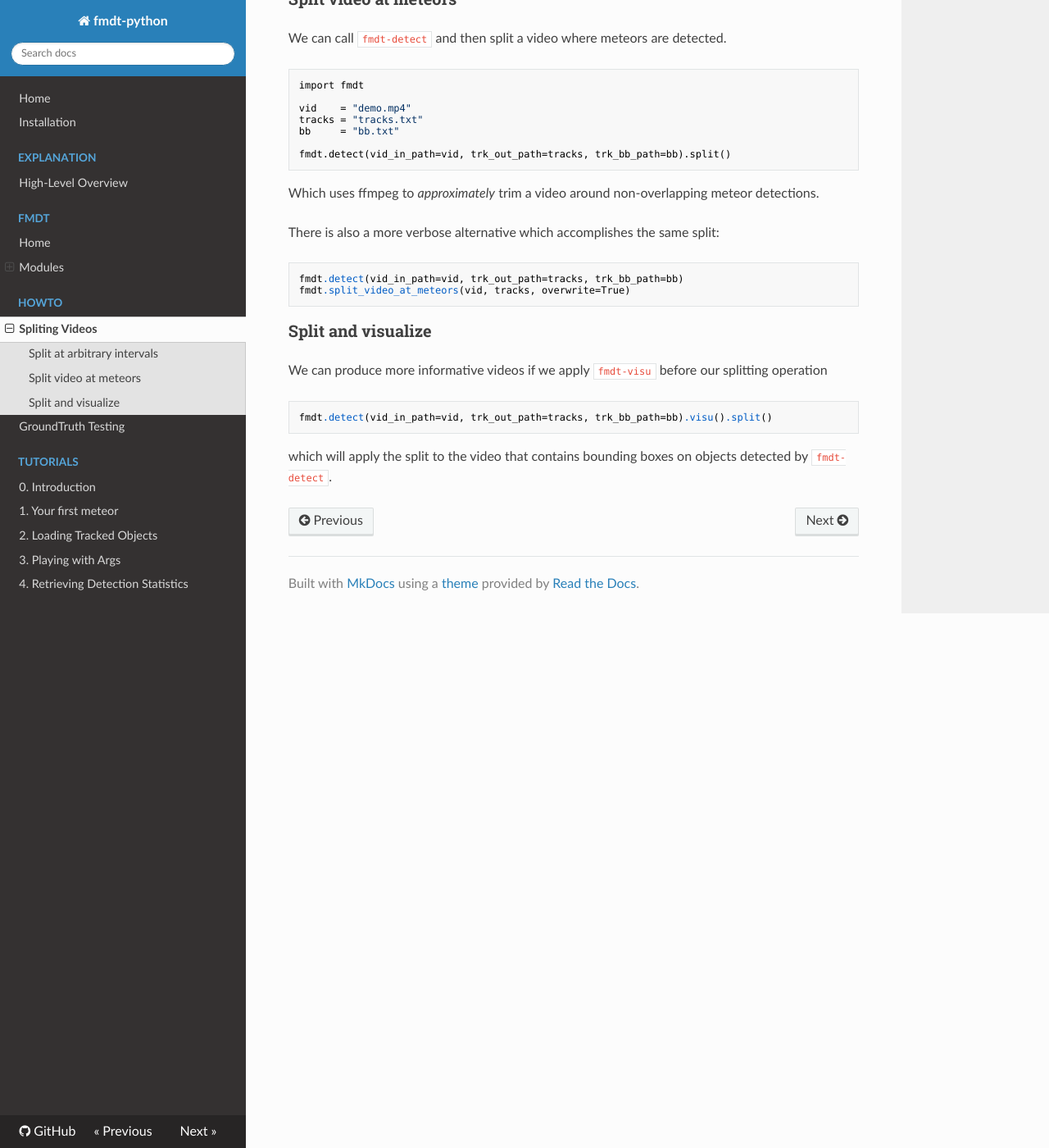
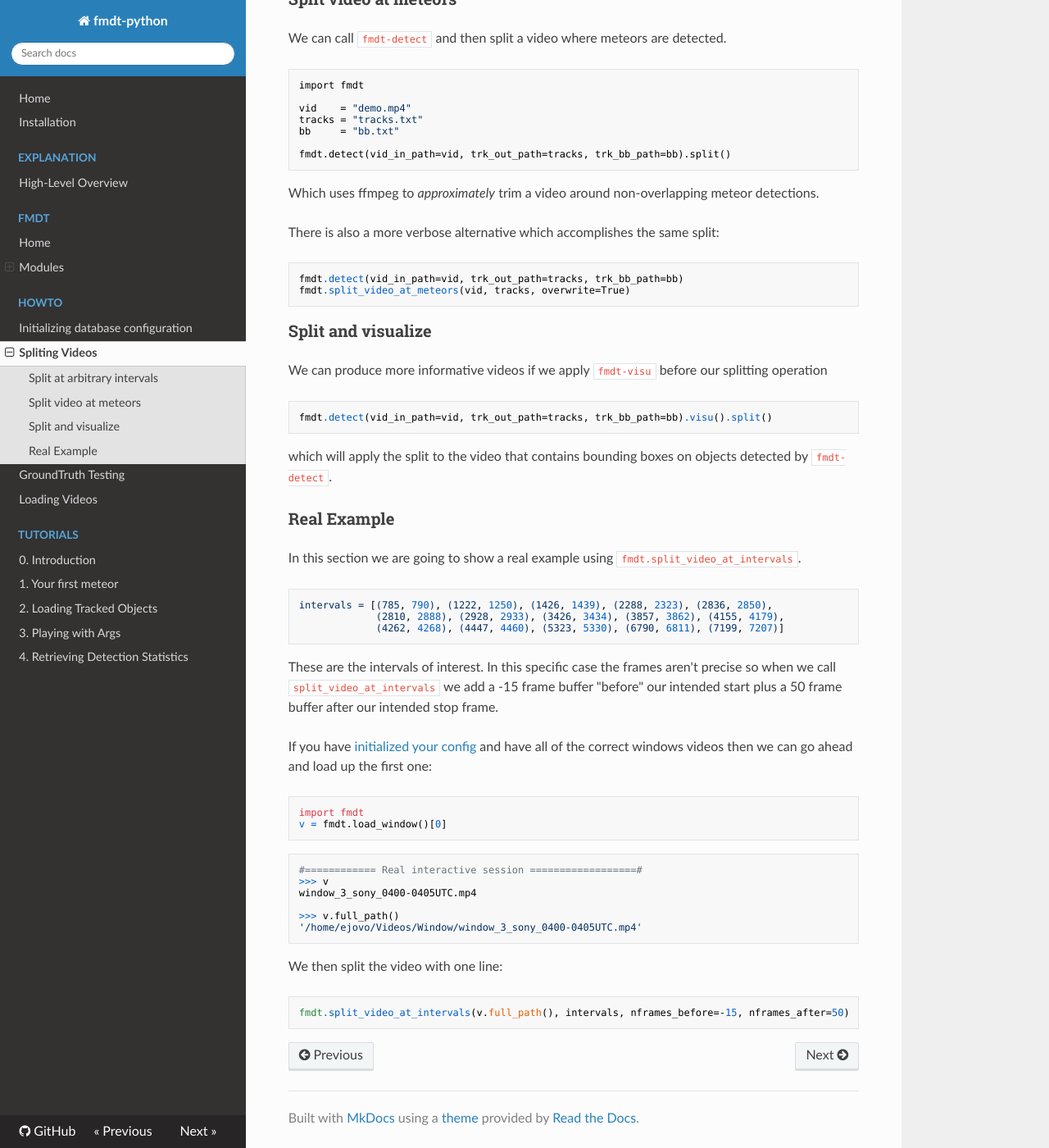
Before and after one commit to ejovo13/fmdt_python_clean, an MkDocs documentation site: the page built from docs/howto/1_video_decomposition.md, in a window 1280 px wide and 1400 px high, scrolled down 849 px. Shown: the whole window at 82% size. Built offline with MkDocs 1.6.1, drawn with Linux system fonts in a browser that asks for light colours; nearby versions of some CDN libraries.

Commit message:
update docs

````diff
--- a/docs/howto/1_video_decomposition.md
+++ b/docs/howto/1_video_decomposition.md
@@ -72,3 +72,39 @@ fmdt.detect(vid_in_path=vid, trk_out_path=tracks, trk_bb_path=bb).visu().split()
 
 which will apply the split to the video that contains bounding boxes on objects
 detected by `fmdt-detect`.
+
+### Real Example
+
+In this section we are going to show a real example using `fmdt.split_video_at_intervals`.
+
+```
+intervals = [(785, 790), (1222, 1250), (1426, 1439), (2288, 2323), (2836, 2850),
+             (2810, 2888), (2928, 2933), (3426, 3434), (3857, 3862), (4155, 4179),
+             (4262, 4268), (4447, 4460), (5323, 5330), (6790, 6811), (7199, 7207)]
+```
+
+These are the intervals of interest. In this specific case the frames aren't precise so
+when we call `split_video_at_intervals` we add a -15 frame buffer "before" our intended start plus a
+50 frame buffer after our intended stop frame.
+
+If you have [initialized your config](0_initialization.md) and have all of the correct windows videos then we can go ahead and load up the first one:
+
+```
+import fmdt
+v = fmdt.load_window()[0]
+```
+
+```
+#============ Real interactive session ==================#
+>>> v
+window_3_sony_0400-0405UTC.mp4
+
+>>> v.full_path()
+'/home/ejovo/Videos/Window/window_3_sony_0400-0405UTC.mp4'
+```
+
+We then split the video with one line:
+
+```
+fmdt.split_video_at_intervals(v.full_path(), intervals, nframes_before=-15, nframes_after=50)
+```
--- a/mkdocs.yml
+++ b/mkdocs.yml
@@ -6,5 +6,7 @@ site_author: Evan Voyles
 repo_url: https://github.com/ejovo13/fmdt_python_clean
 
 theme:
+  features:
+    - content.code.copy
   name: readthedocs
   # hljs_style: monokai
````
Also changed, not shown: docs/howto/0_initialization.md (added, +63 -0 lines), docs/howto/3_load_videos.md (added, +80 -0 lines).
